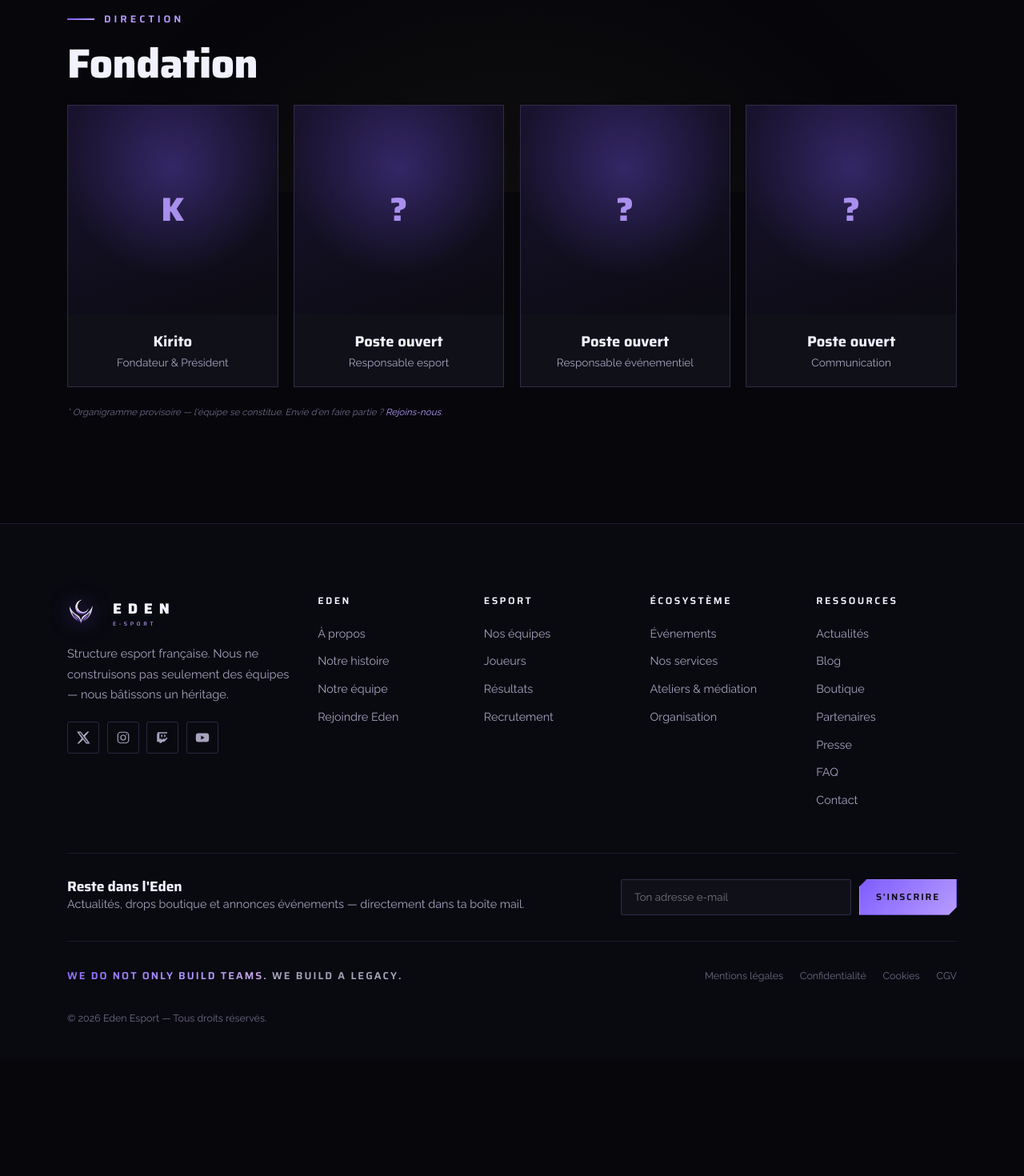
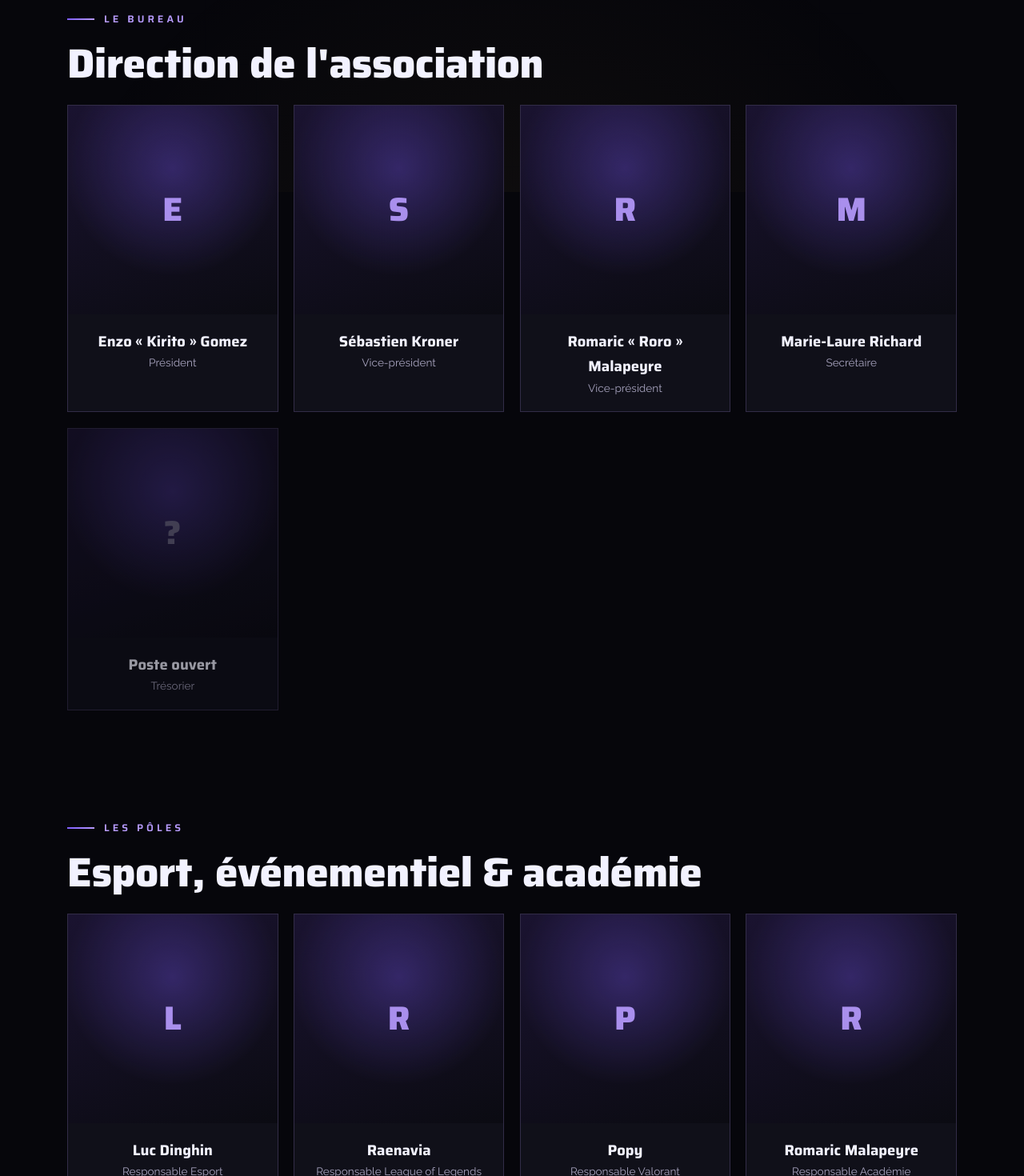
Before and after one commit to Kirito160302/eden-esport-web, a Next.js app: page /notre-equipe in a window 1280 px wide. Shown: the part 560-2030 px from the top of the page at 80% size. Before the commit the page ends 1884 px from the top, so only its background shows below. Built offline with nearby package versions, Linux system fonts and the light colour scheme; no server answers.

Commit message:
notre equipe

```diff
--- a/src/app/globals.css
+++ b/src/app/globals.css
@@ -1062,3 +1062,7 @@ main section,.finale{scroll-margin-top:90px}
 /* formulaires — état erreur + bouton en cours d'envoi */
 .form-err{border-color:rgba(255,110,90,.4);background:rgba(255,110,90,.08);color:#ffb3a6}
 .form .btn:disabled{opacity:.6;cursor:default}
+
+/* Notre équipe — carte "poste ouvert" */
+.player-card.is-open{opacity:.62}
+.player-card.is-open .ini{color:var(--muted-2)}
--- a/src/app/notre-equipe/page.tsx
+++ b/src/app/notre-equipe/page.tsx
@@ -4,12 +4,43 @@ import { PageHero } from "@/components/ui";
 
 export const metadata: Metadata = { title: "Notre équipe" };
 
-const STAFF: [string, string][] = [
-  ["Kirito", "Fondateur & Président"],
-  ["Poste ouvert", "Responsable esport"],
-  ["Poste ouvert", "Responsable événementiel"],
-  ["Poste ouvert", "Communication"],
+// [nom, rôle]
+const BUREAU: [string, string][] = [
+  ["Enzo « Kirito » Gomez", "Président"],
+  ["Sébastien Kroner", "Vice-président"],
+  ["Romaric « Roro » Malapeyre", "Vice-président"],
+  ["Marie-Laure Richard", "Secrétaire"],
+  ["Poste ouvert", "Trésorier"],
 ];
+
+const POLES: [string, string][] = [
+  ["Luc Dinghin", "Responsable Esport"],
+  ["Raenavia", "Responsable League of Legends"],
+  ["Popy", "Responsable Valorant"],
+  ["Romaric Malapeyre", "Responsable Académie"],
+  ["Romaric Malapeyre", "Intendant Esport"],
+  ["Enzo Gomez", "Responsable Événementiel"],
+  ["Poste ouvert", "Community Manager"],
+];
+
+function initial(name: string): string {
+  if (name === "Poste ouvert") return "?";
+  const m = name.match(/[A-Za-zÀ-ÖØ-öø-ÿ]/);
+  return (m ? m[0] : "E").toUpperCase();
+}
+
+function Card([name, role]: [string, string], i: number) {
+  const open = name === "Poste ouvert";
+  return (
+    <div className={"player-card" + (open ? " is-open" : "")} key={role + i}>
+      <div className="player-avatar"><span className="ini">{initial(name)}</span></div>
+      <div className="pc-body">
+        <div className="pseudo">{name}</div>
+        <div className="name">{role}</div>
+      </div>
+    </div>
+  );
+}
 
 export default function NotreEquipePage() {
   return (
@@ -17,19 +48,23 @@ export default function NotreEquipePage() {
       <PageHero
         crumbs={[{ label: "Accueil", href: "/" }, { label: "Eden", href: "/eden" }, { label: "Notre équipe" }]}
         eyebrow="Les visages d'Eden" title="L'équipe"
-        lead="Direction, esport, événementiel, communication et bénévoles : celles et ceux qui font vivre Eden au quotidien."
+        lead="Le bureau et les pôles qui font vivre Eden au quotidien : direction, esport, événementiel, académie et communauté."
       />
+
       <section className="section"><div className="wrap">
-        <p className="eyebrow">Direction</p><h2 style={{ fontSize: "var(--fs-h2)", marginBottom: "1.6rem" }}>Fondation</h2>
-        <div className="grid-4">
-          {STAFF.map(([name, role], i) => (
-            <div className="player-card" key={i}>
-              <div className="player-avatar"><span className="ini">{name === "Poste ouvert" ? "?" : name[0]}</span></div>
-              <div className="pc-body"><div className="pseudo">{name}</div><div className="name">{role}</div></div>
-            </div>
-          ))}
-        </div>
-        <p className="tmp" style={{ marginTop: "1.4rem" }}>* Organigramme provisoire — l&apos;équipe se constitue. Envie d&apos;en faire partie ? <Link href="/rejoindre" style={{ color: "var(--lavender)" }}>Rejoins-nous</Link>.</p>
+        <p className="eyebrow">Le bureau</p>
+        <h2 style={{ fontSize: "var(--fs-h2)", marginBottom: "1.6rem" }}>Direction de l'association</h2>
+        <div className="grid-4">{BUREAU.map(Card)}</div>
+      </div></section>
+
+      <section className="section" style={{ paddingTop: 0 }}><div className="wrap">
+        <p className="eyebrow">Les pôles</p>
+        <h2 style={{ fontSize: "var(--fs-h2)", marginBottom: "1.6rem" }}>Esport, événementiel & académie</h2>
+        <div className="grid-4">{POLES.map(Card)}</div>
+        <p className="tmp" style={{ marginTop: "1.4rem" }}>
+          Il reste des postes ouverts (trésorier, community manager…). Envie de rejoindre l'aventure ?{" "}
+          <Link href="/rejoindre" style={{ color: "var(--lavender)" }}>Rejoins-nous</Link>.
+        </p>
       </div></section>
     </>
   );
```
